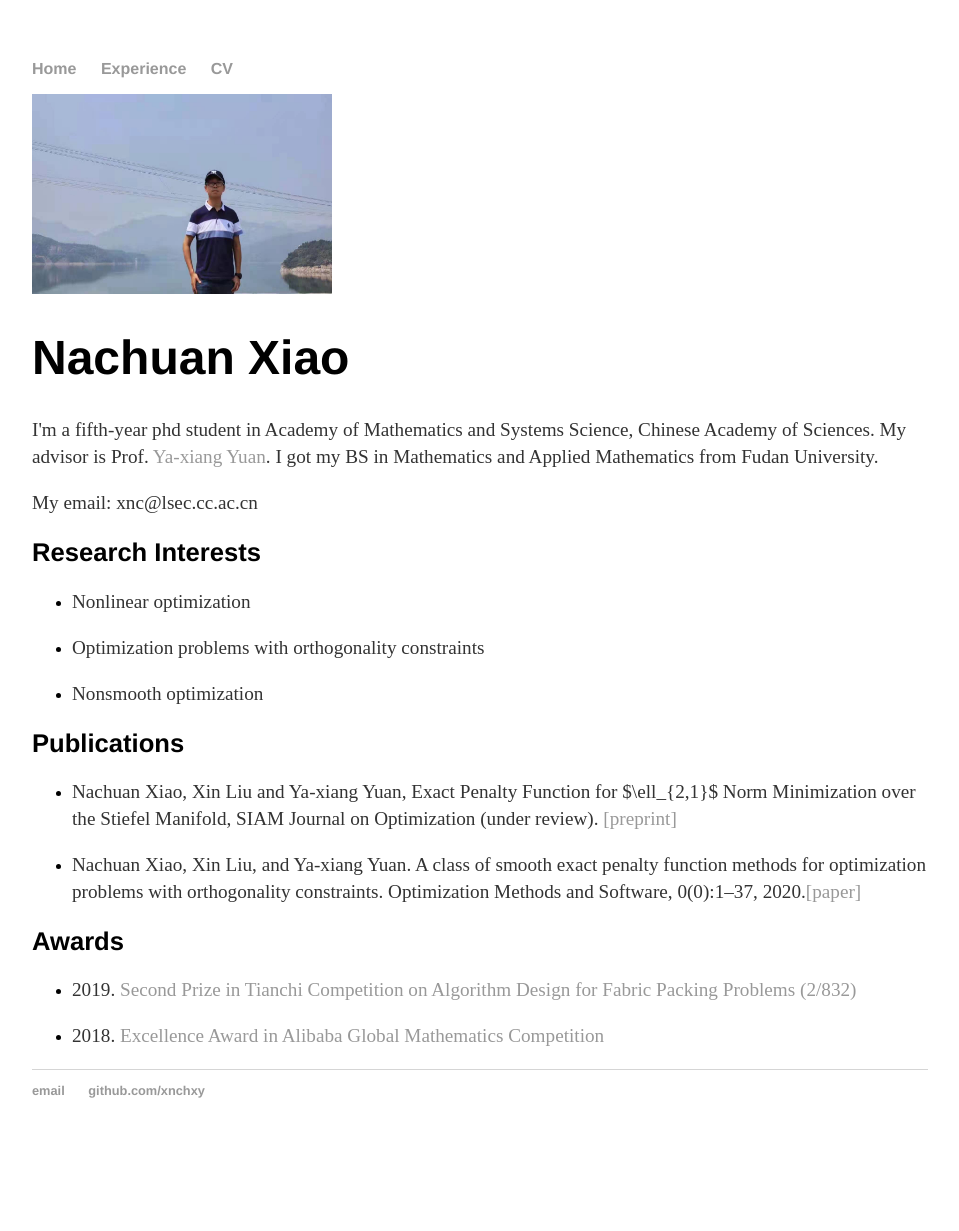
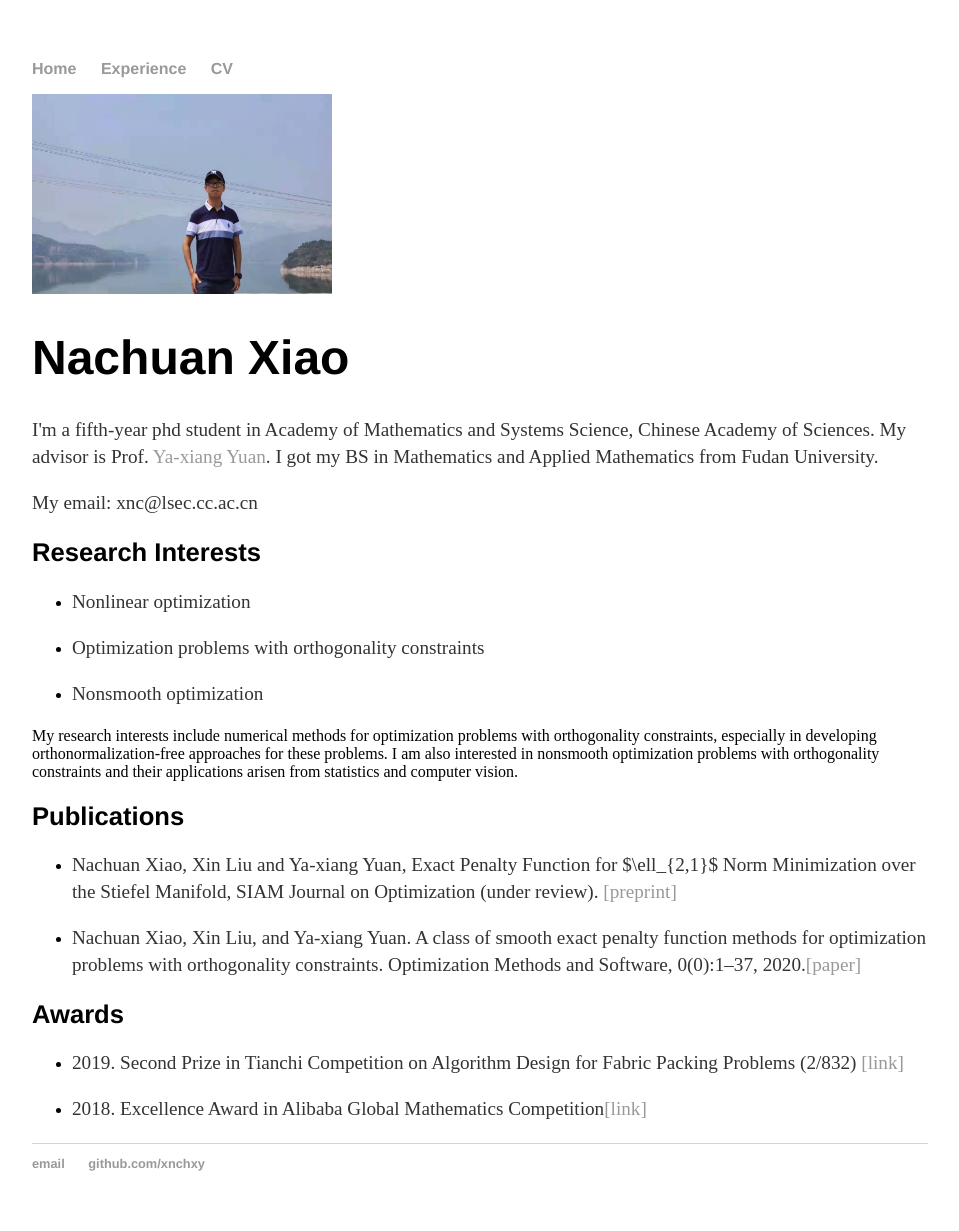
Before and after one commit to xnchxy/xnchxy.github.io, a Jekyll site: the page built from index.html, in a window 1280 px wide. Shown: the whole page, without its empty margins (160-1119 px from the left). Built offline with Jekyll 4.4.1, drawn with Linux system fonts in a browser that asks for light colours; before the commit the page ends 1158 px from its top, so only the background shows below that.

Commit message:
Update index.html

```diff
--- a/index.html
+++ b/index.html
@@ -17,6 +17,7 @@ title: About Nachuan Xiao
 		<li><p>Optimization problems with orthogonality constraints</p></li>
 		<li><p>Nonsmooth optimization</p></li>
 	</ul>
+	My research interests include numerical methods for optimization problems with orthogonality constraints, especially in developing orthonormalization-free approaches for these problems. I am also interested in nonsmooth optimization problems with orthogonality constraints and their applications arisen from statistics and computer vision.
 </div>
 <div class="about">
         <h2>Publications</h2>
@@ -28,8 +29,8 @@ title: About Nachuan Xiao
 <div class="about">
         <h2>Awards</h2>
 	<ul>
-		<li><p>2019. <a href="https://tianchi.aliyun.com/competition/entrance/231749/rankingList">Second Prize in Tianchi Competition on Algorithm Design for Fabric Packing Problems (2/832) </a></p></li>
-		<li><p>2018. <a href="https://102.alibaba.com/math/finalcontest/result.html">Excellence Award in Alibaba Global Mathematics Competition </a></p></li>
+		<li><p>2019. Second Prize in Tianchi Competition on Algorithm Design for Fabric Packing Problems (2/832) <a href="https://tianchi.aliyun.com/competition/entrance/231749/rankingList">[link]</a></p></li>
+		<li><p>2018. Excellence Award in Alibaba Global Mathematics Competition<a href="https://102.alibaba.com/math/finalcontest/result.html">[link]</a></p></li>
 
 	</ul>
 </div>
```
